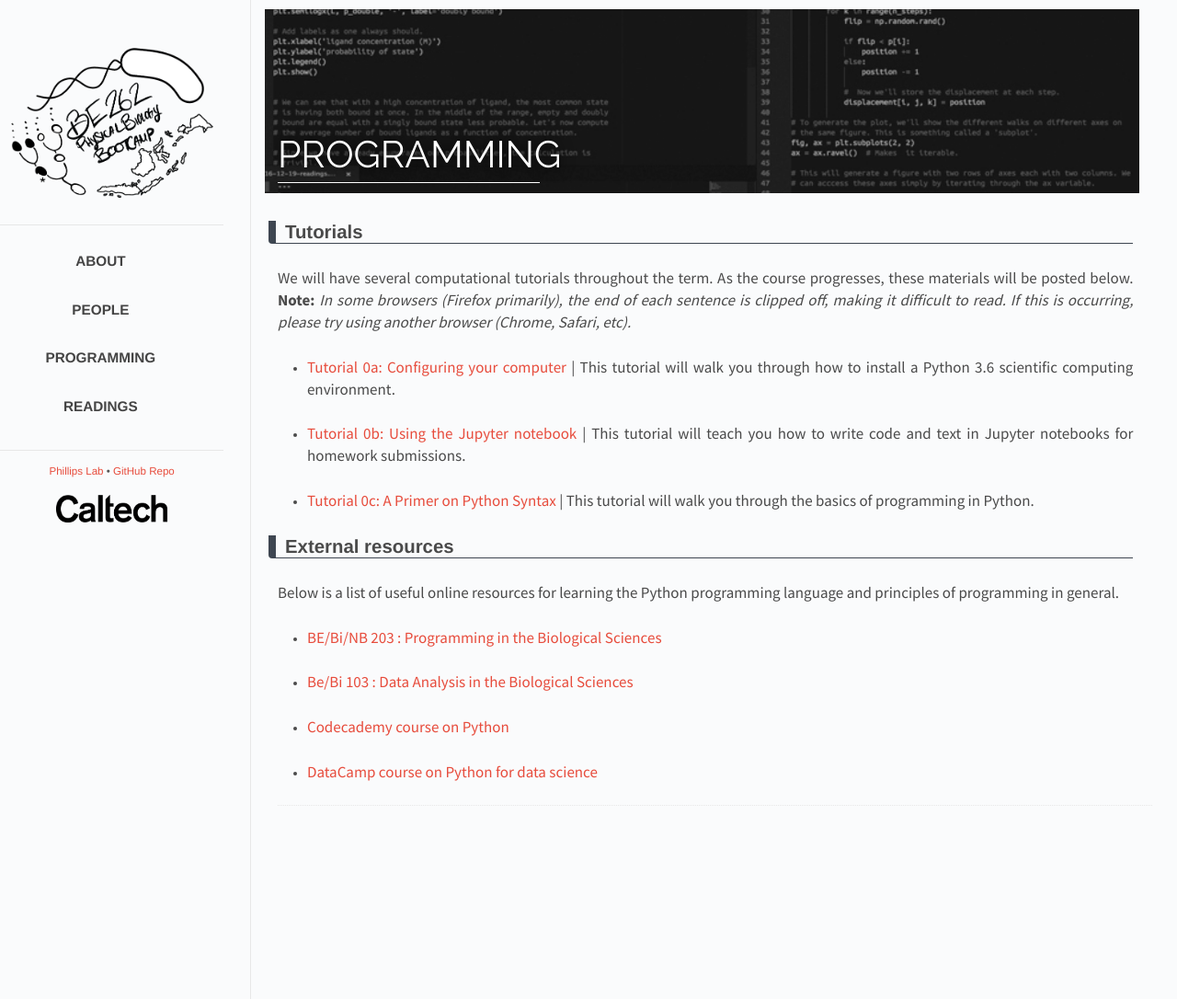
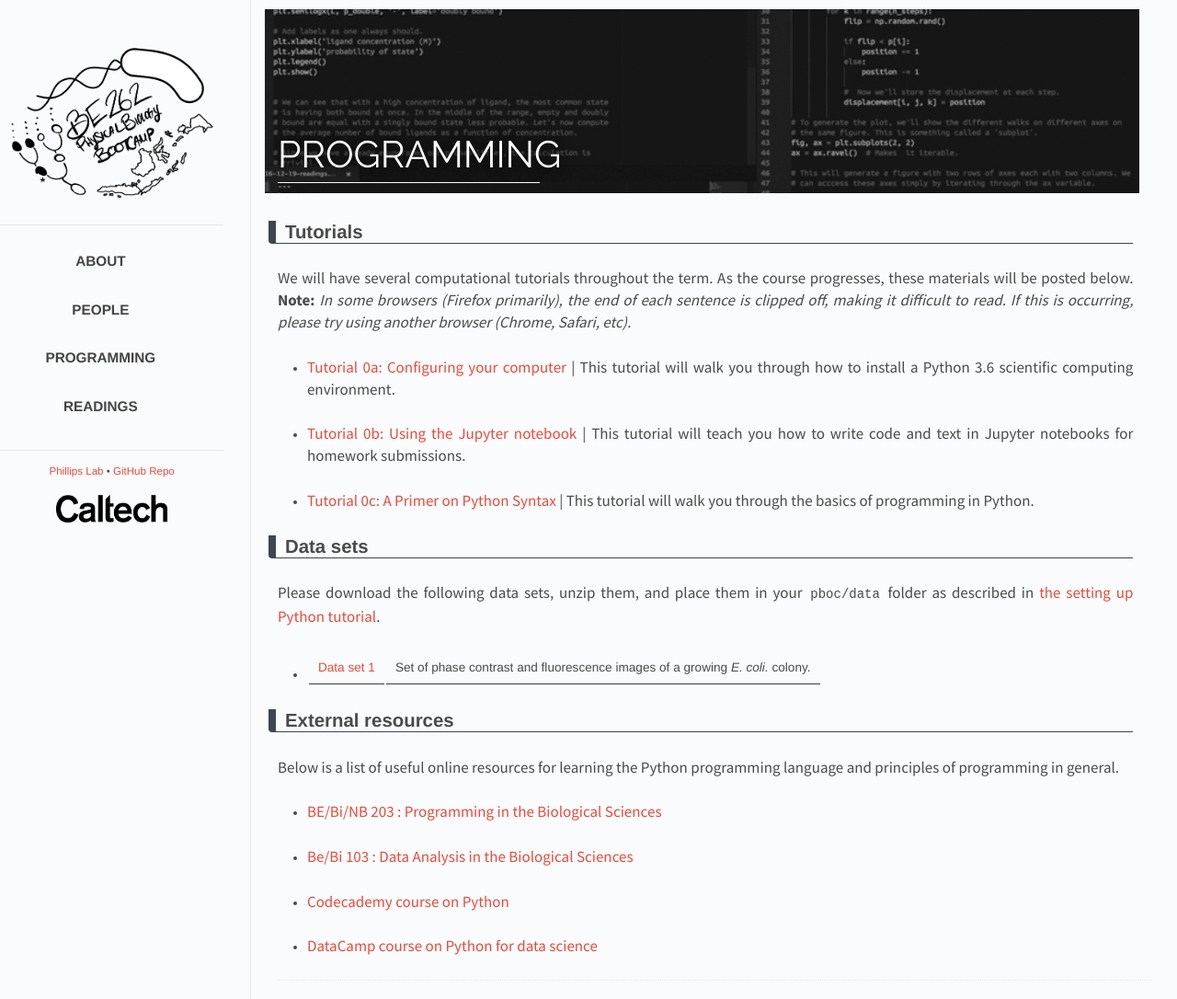
Before and after one commit to RPGroup-PBoC/be262, a Jekyll site: the page built from _posts/2017-01-25-code.md, in a window 1280 px wide. Shown: the whole page at 92% size. Built offline with Jekyll 4.4.1, drawn with Linux system fonts in a browser that asks for light colours.

Commit message:
Data set 1 added

```diff
--- a/_posts/2017-01-25-code.md
+++ b/_posts/2017-01-25-code.md
@@ -17,6 +17,11 @@ progresses, these materials will be posted below. **Note:** *In some browsers (F
 * [Tutorial 0c: A Primer on Python Syntax]({{ site.baseurl }}/code/t0c_python_syntax_and_plotting.html) \| This tutorial will walk you through the basics of programming in Python.
 
 
+## Data sets
+Please download the following data sets, unzip them, and place them in your `pboc/data` folder as described in [the setting up Python tutorial]({{ site.baseurl }}/code/t0c_python_syntax_and_plotting.html).
+
+* [Data set 1]({{site.baseurl }}/course_data/ecoli_growth.zip) | Set of phase contrast and fluorescence images of a growing *E. coli.* colony.
+
 ## External resources
 Below is a list of useful online resources for learning the Python programming language and principles of programming in general.
 
```
